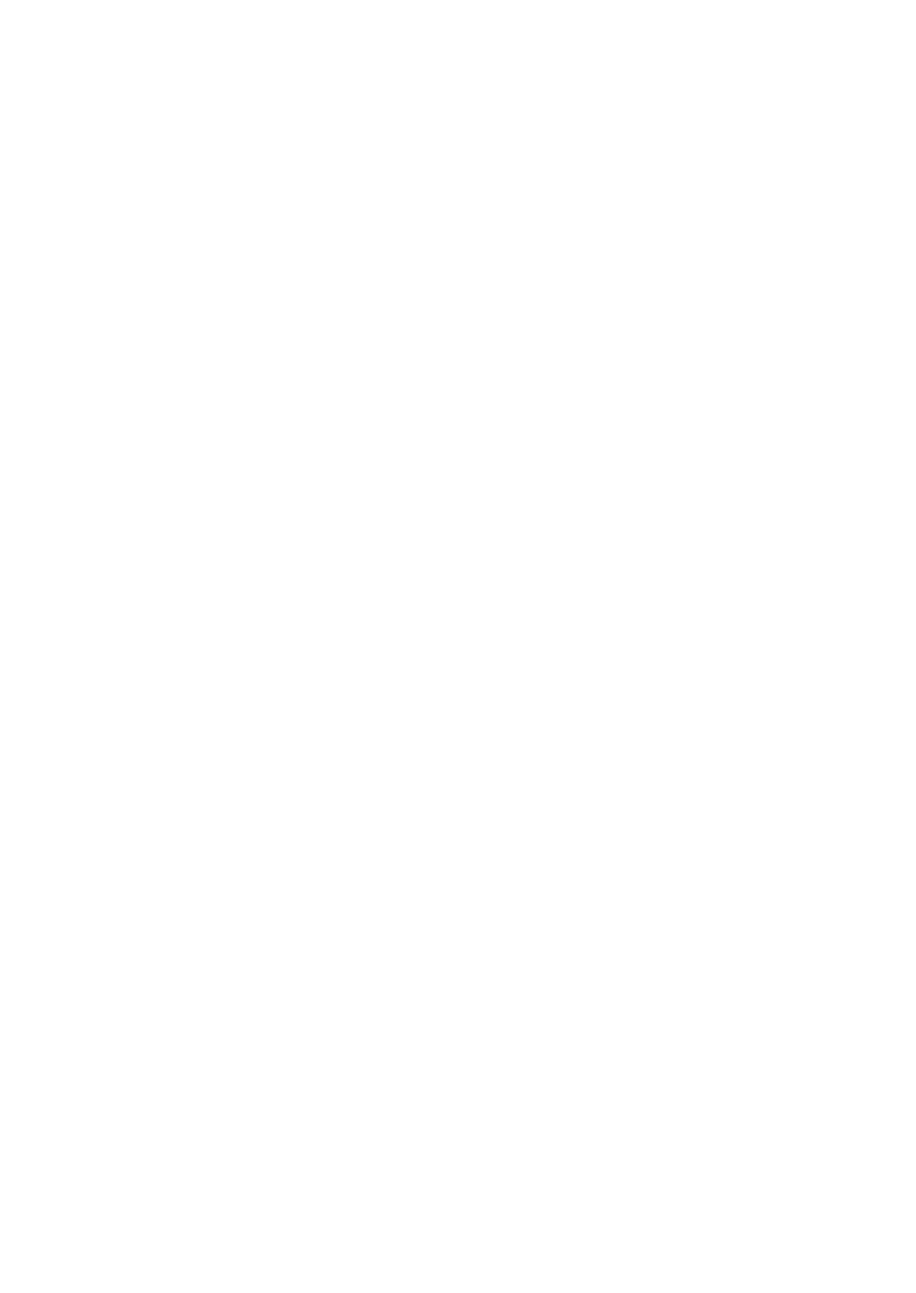
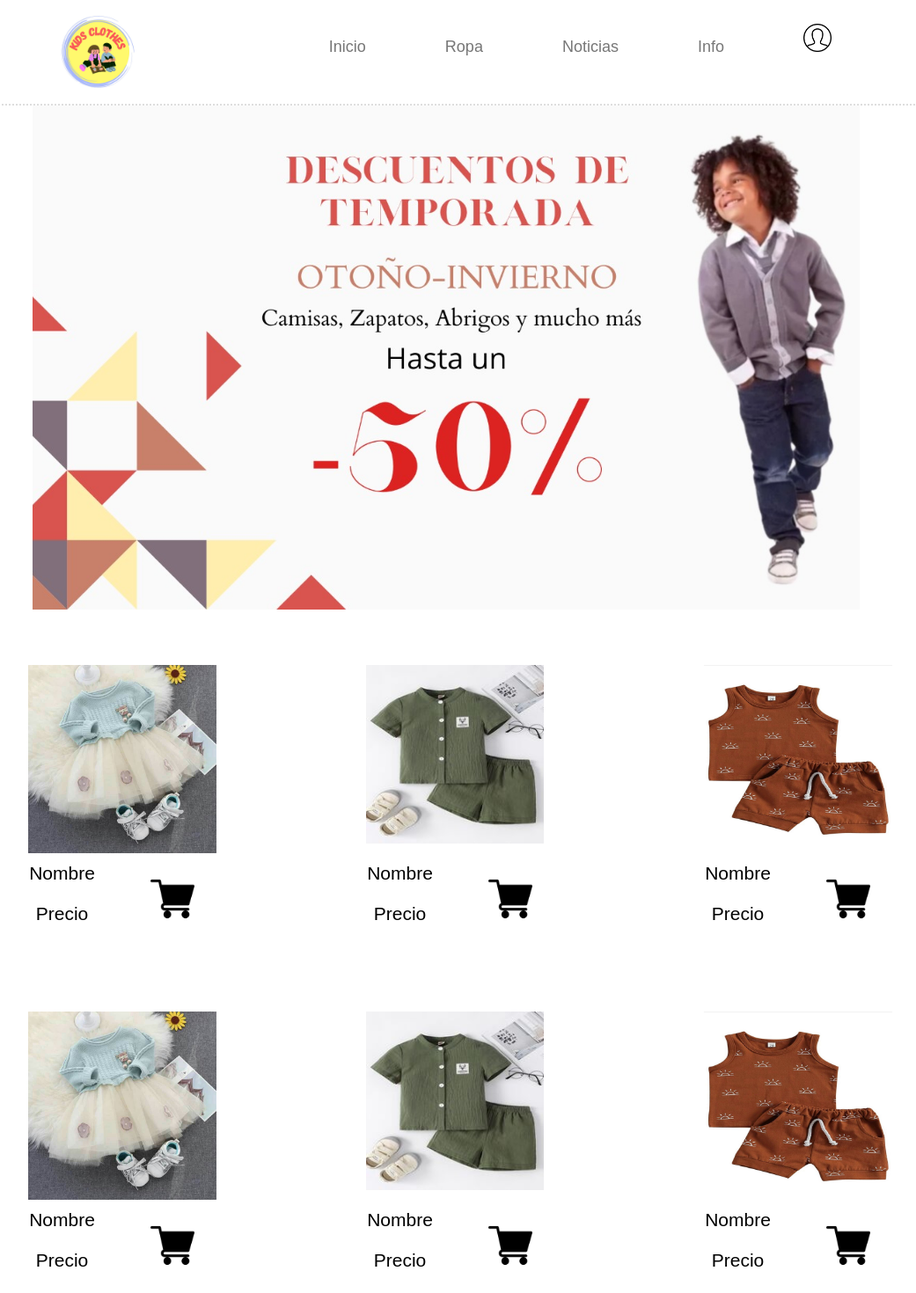
Before and after one commit to Cristiansb2003/kidClothes, a React (Vite) app: page / in a window 1280 px wide. Before the commit this address had no page. Shown: the top 1470 px of the page at 88% size, without its empty margins (113-1154 px from the left). Before the commit the page ends 800 px from the top, so only its background shows below. Built offline with nearby package versions, Linux system fonts and the light colour scheme.

Commit message:
Se junto la rama de Franco

```diff
--- a/src/login/Login.jsx
+++ b/src/login/Login.jsx
@@ -98,7 +98,7 @@ const Login = () => {
 
         {
           // CRISTIAN NADA MÁS TIENES QUE CAMBIAR LA RUTA DEL to EN EL SIGUIENTE NAVIGATE A LA RUTA A DONDE QUIERES QUE TE LLEVE
-          (!!savedData) && <Navigate to="/index" />
+          (!!savedData) && <Navigate to="/" />
         }
       </div>
     </div>
--- a/src/main.jsx
+++ b/src/main.jsx
@@ -17,7 +17,7 @@ ReactDOM.createRoot(document.getElementById('root')).render(
   <React.StrictMode>
     <BrowserRouter>
     <Routes>
-    <Route path="/index" element={<Inicio/>}/>
+    <Route path="/" element={<Inicio/>}/>
     <Route path="/login" element={<Login/>}/>
     <Route path='/registro' element={<Registro/>}/>
     </Routes>
--- a/src/pages/Inicio.jsx
+++ b/src/pages/Inicio.jsx
@@ -1,8 +1,19 @@
+import Card from "../card/Card"
+import Carrucel from "../carrucel/Carrucel"
+import Ffooter from "../footer/Footer"
+import Qsomos from "../qsomos/qsomos"
+import Top from "../top/Top"
+
 function Inicio(){
 
   return (
     <div>
-      <h1>Hola</h1>
+      <Top/>
+      <Carrucel/>
+      <Card/>
+      <Card/>
+      <Qsomos/>
+      <Ffooter/>
     </div>
   )
 }
```
